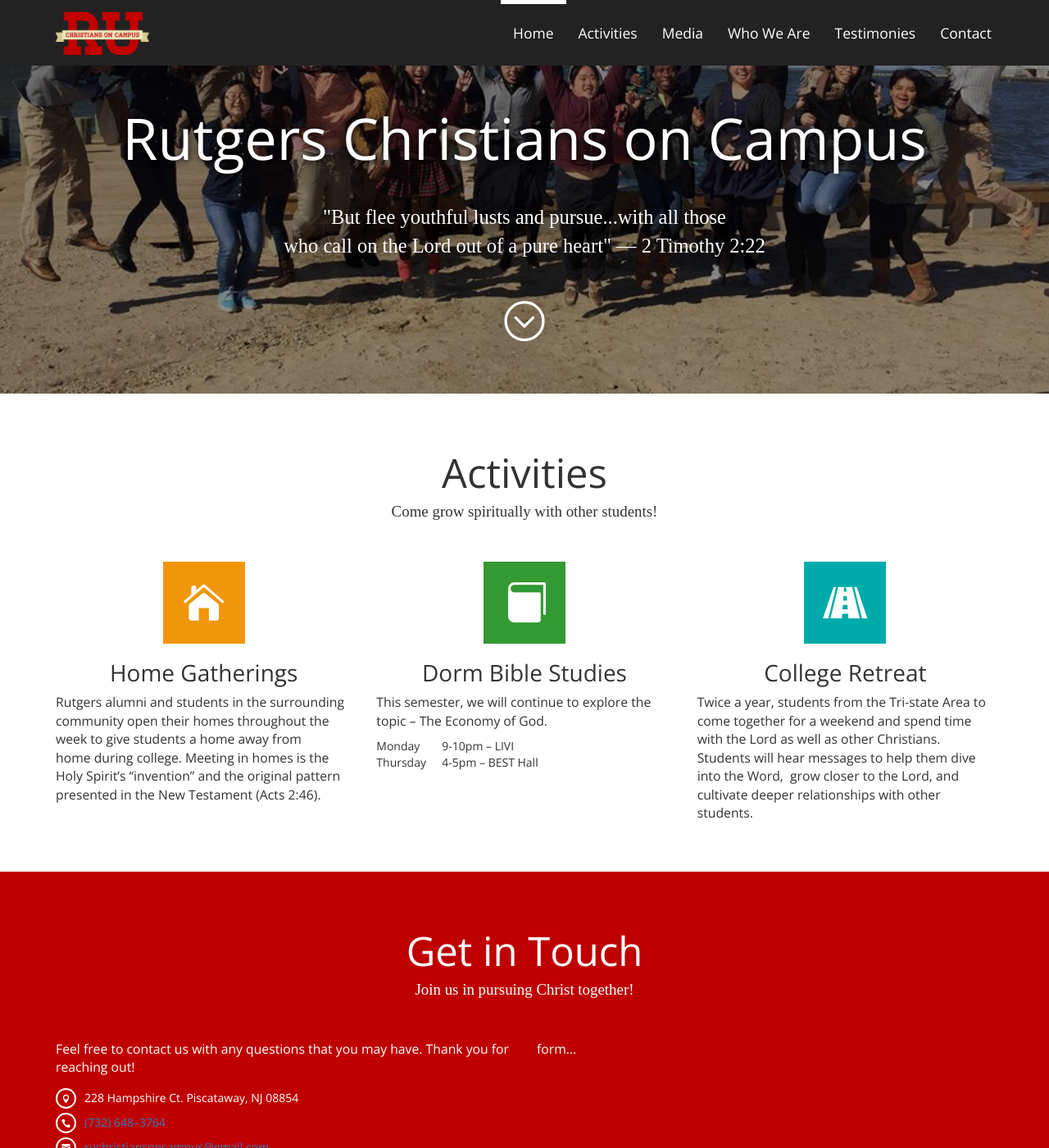
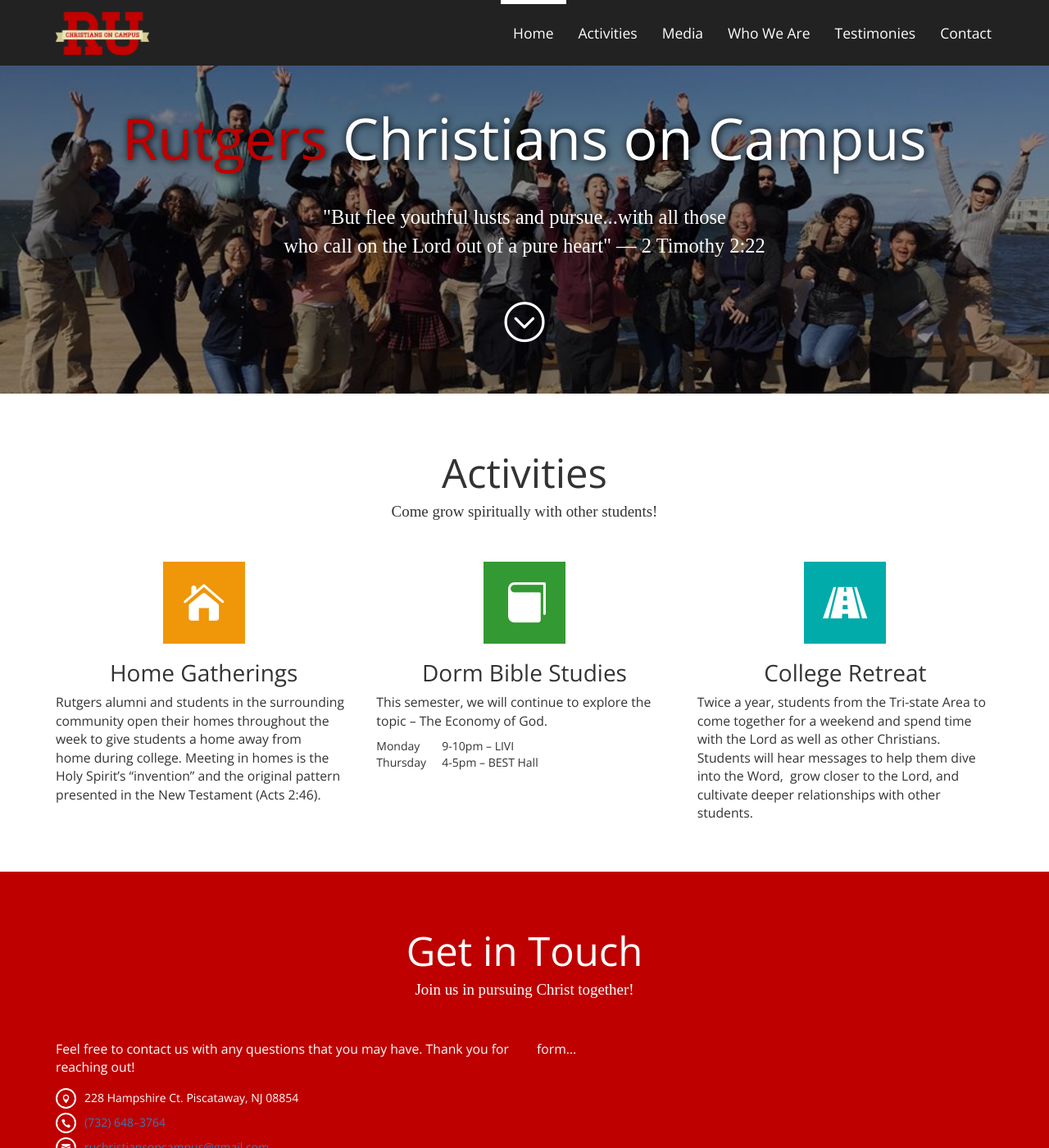
Before and after one commit to jennpeare/ruchristiansoncampus.github.io, a Jekyll site: the page built from index.html, in a window 1280 px wide and 1400 px high. Shown: the whole window at 82% size. Built offline with Jekyll 4.4.1, drawn with Linux system fonts in a browser that asks for light colours; nearby versions of some CDN libraries; some web fonts are replaced; Markdown is read by kramdown in place of the engine named in the settings.

Commit message:
edited media section

```diff
--- a/css/flaticon.css
+++ b/css/flaticon.css
@@ -22,7 +22,6 @@
 ******************************/
 .flaticon-down139:before {
 	content: "\e001";
-	font-size: 3.5em;
 	position: relative;
 }
 
--- a/css/main.css
+++ b/css/main.css
@@ -152,20 +152,23 @@
 JUMBOTRON
 ******************************/
 
+.jumbotron {
+  background: url('../img/group.jpg');
+  background-color: #fff;
+  background-size: cover;
+  background-repeat: no-repeat;
+  background-position: center center;
+  color: #fff;
+  height: 400px;
+  margin-bottom: 0;
+  padding: 0;
+  text-align: center;
+}
+
 .tint-wrapper {
   height: 400px;
   background-color: rgba(0, 0, 0, .45);
   padding: 30px 0;
-}
-
-#welcome {
-  height: 400px;
-  background: url('../img/group.jpg') no-repeat fixed bottom center;
-  background-size: cover;
-  color: #fff;
-  text-align: center;
-  padding: 0;
-  margin-bottom: 0;
 }
 
 #welcome div {
@@ -186,11 +189,12 @@
   margin-bottom: 40px;
 }
 
-#welcome span {
+#welcome .flaticon-down139 {
   color: #fff;
+  font-size: 3.5em;
 }
 
-#welcome span:hover {
+#welcome .flaticon-down139:hover {
   cursor: pointer;
   text-decoration: none;
   -webkit-animation-delay: 0s;
@@ -238,6 +242,7 @@
 
 #media {
   color: #fff;
+  text-align: center;
 }
 
 #media .modal-dialog {
@@ -254,7 +259,9 @@
 }
 
 .video-thumb {
+  display: inline-block;
   width: 250px;
+  margin: 15px;
 }
 
 .video-thumb:hover {
@@ -329,6 +336,7 @@
   height: 400px;
   border: none;
 }
+
 /*****************************
 FOOTER
 ******************************/
--- a/css/responsive.css
+++ b/css/responsive.css
@@ -1,6 +1,33 @@
+@media screen and (max-width: 1200px) {
+
+  /*****************************
+  JUMBOTRON
+  ******************************/
+  #welcome h1 {
+    font-size: 4.5em;
+  }
+}
+
 @media screen and (max-width: 991px) {
 
+  /*****************************
+  JUMBOTRON
+  ******************************/
+  .jumbotron {
+    height: 350px;
+  }
 
+  .tint-wrapper {
+    height: 350px;
+  }
+
+  #welcome h1 {
+    font-size: 3.5em;
+  }
+
+  #welcome p {
+    font-size: 1.5em;
+  }
 }
 
 @media screen and (max-width: 767px) {
@@ -51,9 +78,53 @@
     padding-left: 15px !important;
   }
 
+  /*****************************
+  JUMBOTRON
+  ******************************/
+  .jumbotron {
+    height: 300px;
+  }
+
+  .tint-wrapper {
+    height: 300px;
+  }
+
+  #welcome h1 {
+    font-size: 3.25em;
+    margin-bottom: 15px;
+  }
+
+  #welcome p {
+    font-size: 1.25em;
+    margin-bottom: 15px;
+  }
+
+  #welcome .flaticon-down139 {
+    font-size: 2.5em;
+  }
+
 }
 
 @media screen and (max-width: 567px) {
+
+  /*****************************
+  JUMBOTRON
+  ******************************/
+  .jumbotron {
+    height: 275px;
+  }
+
+  .tint-wrapper {
+    height: 275px;
+  }
+
+  #welcome h1 {
+    font-size: 2em;
+  }
+
+  #welcome p {
+    font-size: 1em;
+  }
 
   /*****************************
   TESTIMONIES
```
Also changed, not shown: media.html (+7 -13 lines).
